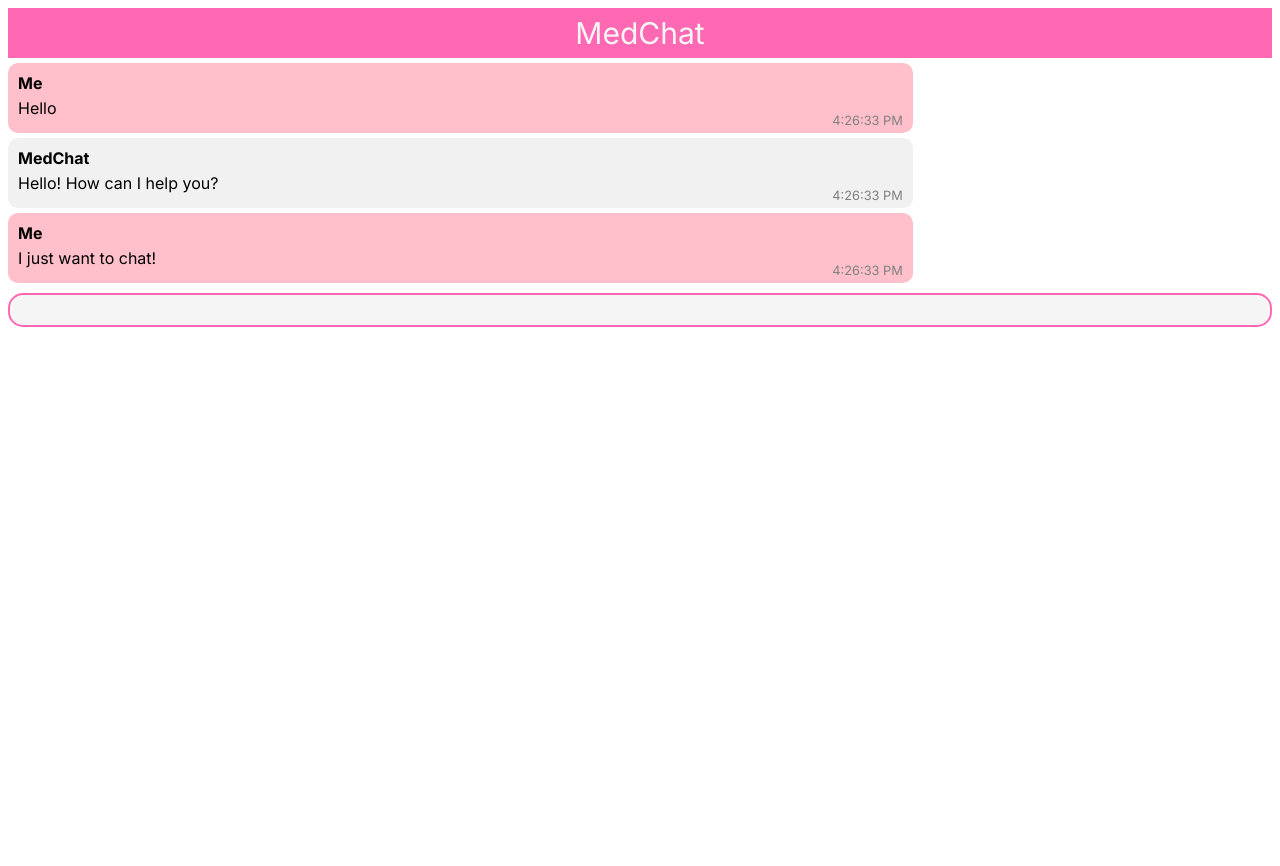
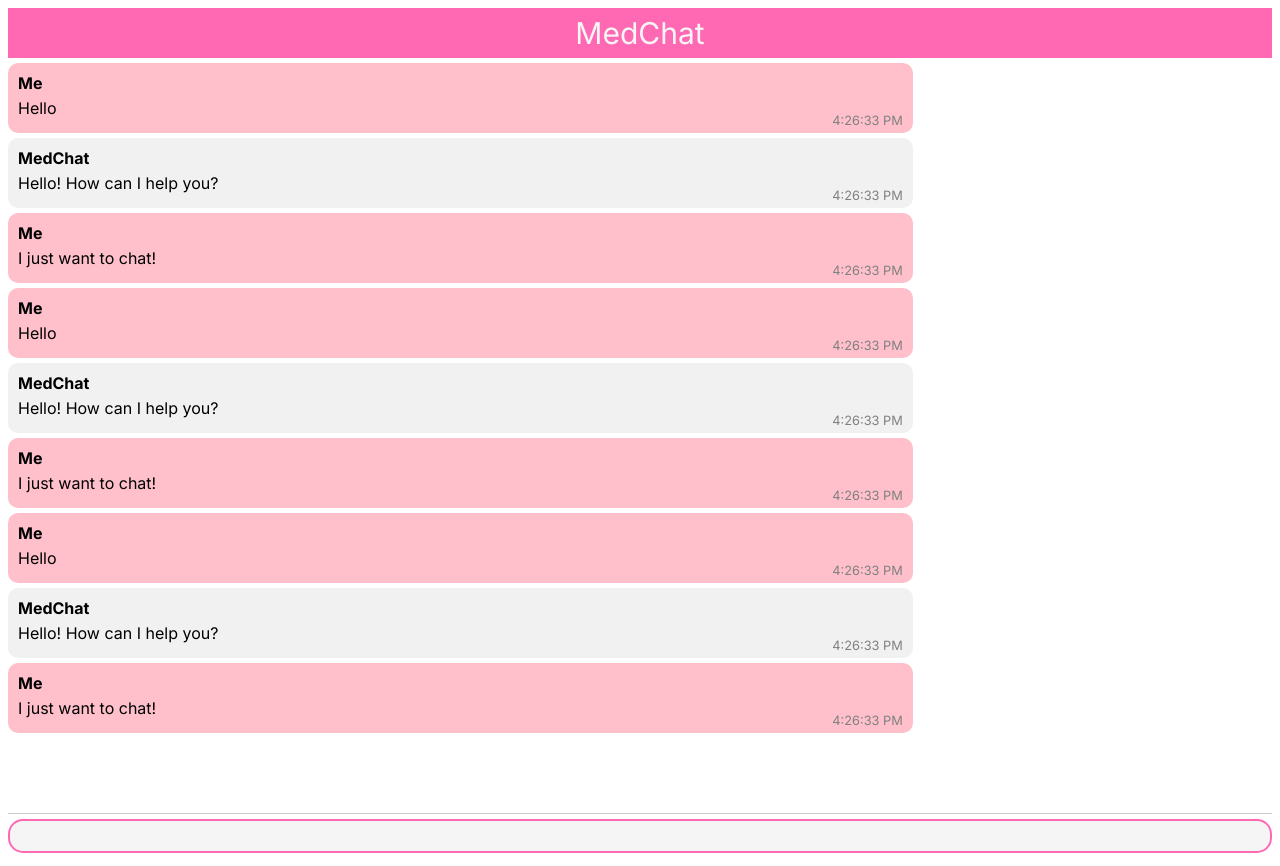
Before and after one commit to EStaELisa/medbot, a Next.js app: page / in a window 1280 px wide. Before the commit the page ends 800 px from the top, so only its background shows below. Built offline with nearby package versions, Linux system fonts and the light colour scheme.

Commit message:
#3: add scrolling

```diff
--- a/src/components/body/Body.tsx
+++ b/src/components/body/Body.tsx
@@ -1,19 +1,31 @@
 import React from 'react'
 import styles from './body.module.css'
 import ChatMessages from '../chatMessages/ChatMessages'
+import Input from '../input/Input'
 
 const Body = () => {
   const messages = [
     { sender: 'Me', content: 'Hello', timeStamp: Date.now(), isOutgoing: true},
     { sender: 'MedChat', content: 'Hello! How can I help you?', timeStamp: Date.now(), isOutgoing: false},
     { sender: 'Me', content: 'I just want to chat!', timeStamp: Date.now(), isOutgoing: true},
+    { sender: 'Me', content: 'Hello', timeStamp: Date.now(), isOutgoing: true},
+    { sender: 'MedChat', content: 'Hello! How can I help you?', timeStamp: Date.now(), isOutgoing: false},
+    { sender: 'Me', content: 'I just want to chat!', timeStamp: Date.now(), isOutgoing: true},
+    { sender: 'Me', content: 'Hello', timeStamp: Date.now(), isOutgoing: true},
+    { sender: 'MedChat', content: 'Hello! How can I help you?', timeStamp: Date.now(), isOutgoing: false},
+    { sender: 'Me', content: 'I just want to chat!', timeStamp: Date.now(), isOutgoing: true},
   ]
 
   return (
-    <div>
-      {messages.map((msg, idx) => (
-        <ChatMessages key={idx} sender={msg.sender} content={msg.content} timestamp={msg.timeStamp} isOutgoing={msg.isOutgoing}/>
-      ))}
+    <div className={styles['chatContainer']}>
+      <div className={styles['messageContainer']}>
+        {messages.map((msg, idx) => (
+          <ChatMessages key={idx} sender={msg.sender} content={msg.content} timestamp={msg.timeStamp} isOutgoing={msg.isOutgoing}/>
+        ))}
+      </div>
+      <div className={styles['inputContainer']}>
+        <Input/>
+      </div>
     </div>
   )
 }
--- a/src/components/body/body.module.css
+++ b/src/components/body/body.module.css
@@ -1,17 +1,17 @@
 .chatContainer {
     display: flex;
     flex-direction: column;
-    height: 100vh; /* Volle Höhe des Viewports */
+    height: 100vh;
 }
 
 .messageContainer {
-    flex: 1; /* Nimmt den verfügbaren Platz ein */
-    overflow-y: auto; /* Ermöglicht das Scrollen, wenn die Nachrichten zu viele sind */
-    padding: 10px;
+    flex: 1;
+    overflow-y: auto;
+    padding: 0px;
 }
 
 .inputContainer {
-    padding: 10px; /* Abstand um das Eingabefeld */
-    background-color: #fff; /* Hintergrundfarbe für das Eingabefeld */
-    border-top: 1px solid #ccc; /* Trennlinie oben */
+    padding: 0px;
+    background-color: #fff;
+    border-top: 1px solid #ccc;
 }
--- a/src/components/chatbot/Chatbot.tsx
+++ b/src/components/chatbot/Chatbot.tsx
@@ -19,7 +19,6 @@ const Chatbot = () => {
         <div className={styles['chatbot']}>
             <Header/>
             <Body/>
-            <Input/>
         </div>
     )
 }
```
